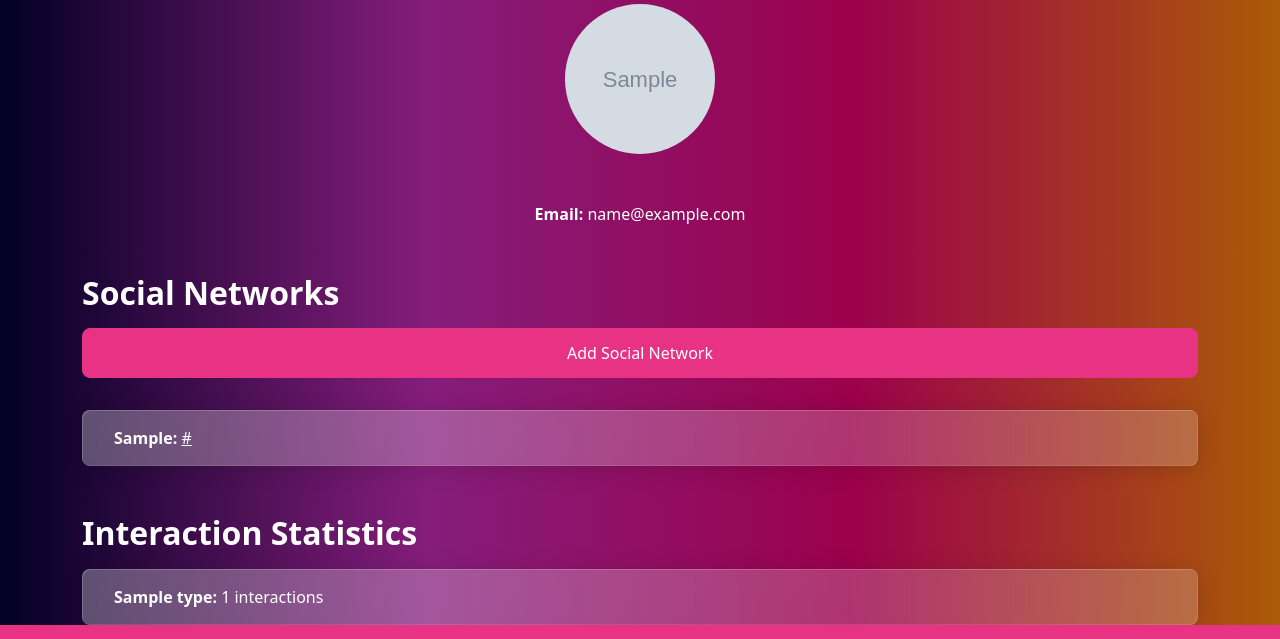
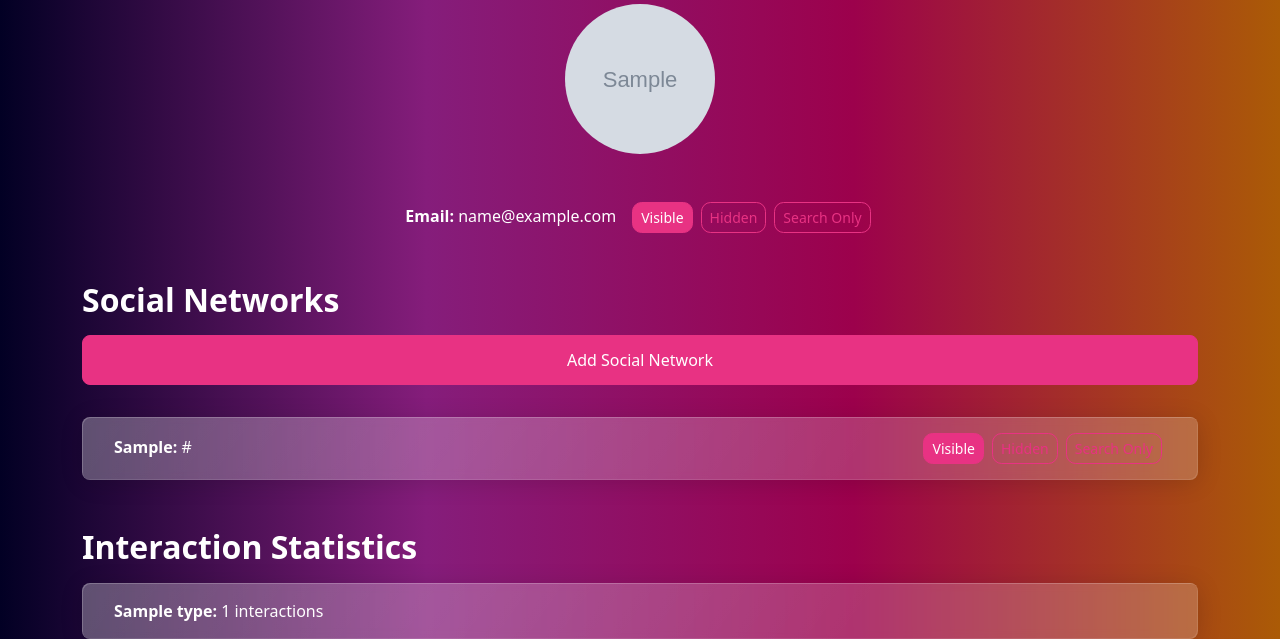
Before and after one commit to dmitrysluch/crazy-open, a Flask app: page /dashboard in a window 1280 px wide. Shown: the part 260-899 px from the top of the page. Run offline with Flask 3, Linux system fonts and the light colour scheme; a user stored in the database is signed in; tables that the repository leaves empty hold one stand-in row (values such as "Sample post"); grey boxes marked "Sample" are stand-in pictures; some libraries are stand-ins or nearby versions.

Commit message:
hide email and socials

```diff
--- a/server/templates/dashboard.html
+++ b/server/templates/dashboard.html
@@ -15,8 +15,36 @@
             style="width: 150px; height: 150px; object-fit: cover;">
     </div>
 
-    <div class="text-center mb-4">
-        <p><strong>Email:</strong> {{ user.email }}</p>
+    <div class="text-center mb-4 d-flex justify-content-center align-items-baseline">
+        <div><strong>Email:</strong>
+            {% if own_page or user.email_visibility.name == "VISIBLE" %}
+            {{ user.email }}
+            {% else %}
+            <i>hidden</i>
+            {% endif %}
+        </div>
+        {% if own_page %}
+        <div class="btn-group" role="group" aria-label="Email Visibility">
+            <form method="POST" action="{{ url_for('update_visibility', item='email') }}" style="margin: 0 0.25rem 0 1rem;;">
+                <button type="submit" name="visibility" value="VISIBLE"
+                        class="btn {% if user.email_visibility.name == 'VISIBLE' %}btn-primary{% else %}btn-outline-primary{% endif %} btn-sm">
+                    Visible
+                </button>
+            </form>
+            <form method="POST" action="{{ url_for('update_visibility', item='email') }}" style="margin: 0 0.25rem;">
+                <button type="submit" name="visibility" value="HIDDEN"
+                        class="btn {% if user.email_visibility.name == 'HIDDEN' %}btn-primary{% else %}btn-outline-primary{% endif %} btn-sm">
+                    Hidden
+                </button>
+            </form>
+            <form method="POST" action="{{ url_for('update_visibility', item='email') }}" style="margin: 0 0.25rem;">
+                <button type="submit" name="visibility" value="SEARCH_ONLY"
+                        class="btn {% if user.email_visibility.name == 'SEARCH_ONLY' %}btn-primary{% else %}btn-outline-primary{% endif %} btn-sm">
+                    Search Only
+                </button>
+            </form>
+        </div>
+        {% endif %}
     </div>
 
     <h2 class="mt-4">
@@ -30,9 +58,37 @@
     {% if social_links %}
         <ul class="list-group">
             {% for link in social_links %}
-                <li class="list-group-item">
-                    <strong>{{ link.platform }}:</strong>
-                    <a href="{{ link.link }}" target="_blank">{{ link.link }}</a>
+                <li class="list-group-item d-flex align-items-baseline justify-content-between">
+                    <div>
+                        <strong>{{ link.platform }}:</strong>
+                        {% if link.link.startswith("http") %}
+                        <a href="{{ link.link }}" target="_blank">{{ link.link }}</a>
+                        {% else %}
+                        {{ link.link }}
+                        {% endif %}
+                    </div>
+                    {% if own_page %}
+                    <div class="btn-group" role="group" aria-label="Social Visibility">
+                        <form method="POST" action="{{ url_for('update_visibility', item='social', id=link.id) }}" style="display: inline;">
+                            <button type="submit" name="visibility" value="VISIBLE"
+                                    class="btn {% if link.visibility.name == 'VISIBLE' %}btn-primary{% else %}btn-outline-primary{% endif %} btn-sm" style="margin: 0 0.25rem;">
+                                Visible
+                            </button>
+                        </form>
+                        <form method="POST" action="{{ url_for('update_visibility', item='social', id=link.id) }}" style="display: inline;">
+                            <button type="submit" name="visibility" value="HIDDEN"
+                                    class="btn {% if link.visibility.name == 'HIDDEN' %}btn-primary{% else %}btn-outline-primary{% endif %} btn-sm" style="margin: 0 0.25rem;">
+                                Hidden
+                            </button>
+                        </form>
+                        <form method="POST" action="{{ url_for('update_visibility', item='social', id=link.id) }}" style="display: inline;">
+                            <button type="submit" name="visibility" value="SEARCH_ONLY"
+                                    class="btn {% if link.visibility.name == 'SEARCH_ONLY' %}btn-primary{% else %}btn-outline-primary{% endif %} btn-sm" style="margin: 0 0.25rem;">
+                                Search Only
+                            </button>
+                        </form>
+                    </div>
+                    {% endif %}
                 </li>
             {% endfor %}
         </ul>
@@ -96,7 +152,7 @@
                         </div>
                         <div class="mb-3">
                             <label for="link" class="form-label">Link</label>
-                            <input type="url" class="form-control" id="link" name="link" required>
+                            <input type="text" class="form-control" id="link" name="link" required>
                         </div>
                     </div>
                     <div class="modal-footer">
--- a/server/views.py
+++ b/server/views.py
@@ -1,5 +1,5 @@
 from wsgi import app
-from models import db, User, SocialLink, InteractionType, InteractionRequest, Interaction
+from models import db, User, SocialLink, InteractionType, InteractionRequest, Interaction, VisibilityState
 from forms import RegistrationForm, LoginForm
 from werkzeug.security import generate_password_hash, check_password_hash
 from flask import flash, render_template, redirect, url_for, request, jsonify
@@ -125,7 +125,11 @@ def dashboard():
         user = current_user
         own_page = True
     # Fetch existing social links
-    social_links = SocialLink.query.filter_by(user_id=user.id).all()
+    if own_page:
+        social_links = SocialLink.query.filter_by(user_id=user.id).all()
+    else:
+        social_links = SocialLink.query.filter_by(user_id=user.id) \
+            .filter_by(visibility=VisibilityState.VISIBLE).all()
 
     # Fetch interaction statistics
     interaction_stats = (
@@ -160,6 +164,31 @@ def dashboard():
         interaction_types=interaction_types,
         incoming_requests=incoming_requests
     )
+
+@app.route('/update_visibility', methods=['POST'])
+@login_required
+def update_visibility():
+    item = request.args.get('item')
+    visibility = request.form.get('visibility')
+
+    if visibility not in ['VISIBLE', 'HIDDEN', 'SEARCH_ONLY']:
+        flash("Invalid visibility option", "danger")
+        return redirect(url_for('dashboard'))
+
+    if item == 'email':
+        current_user.email_visibility = VisibilityState[visibility]
+    elif item == 'social':
+        link_id = request.args.get('id')
+        link = SocialLink.query.get_or_404(link_id)
+        if link.user_id != current_user.id:
+            flash("You are not authorized to edit this link", "danger")
+            return redirect(url_for('dashboard'))
+        link.visibility = VisibilityState[visibility]
+
+    db.session.commit()
+    flash("Visibility updated successfully", "success")
+    return redirect(url_for('dashboard'))
+
 
 @app.route('/graph')
 @login_required
```
Also changed, not shown: server/models.py (+9 -0 lines).
